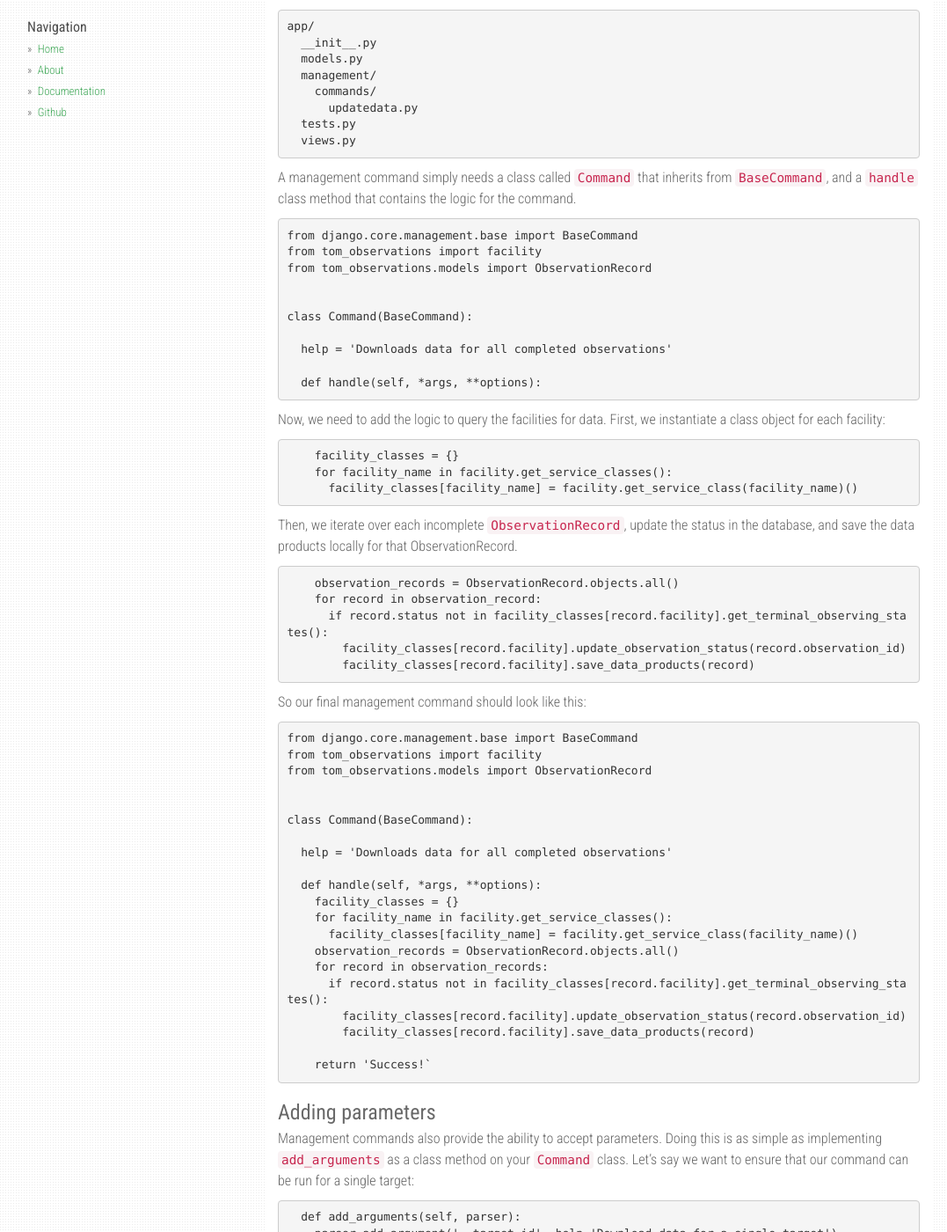
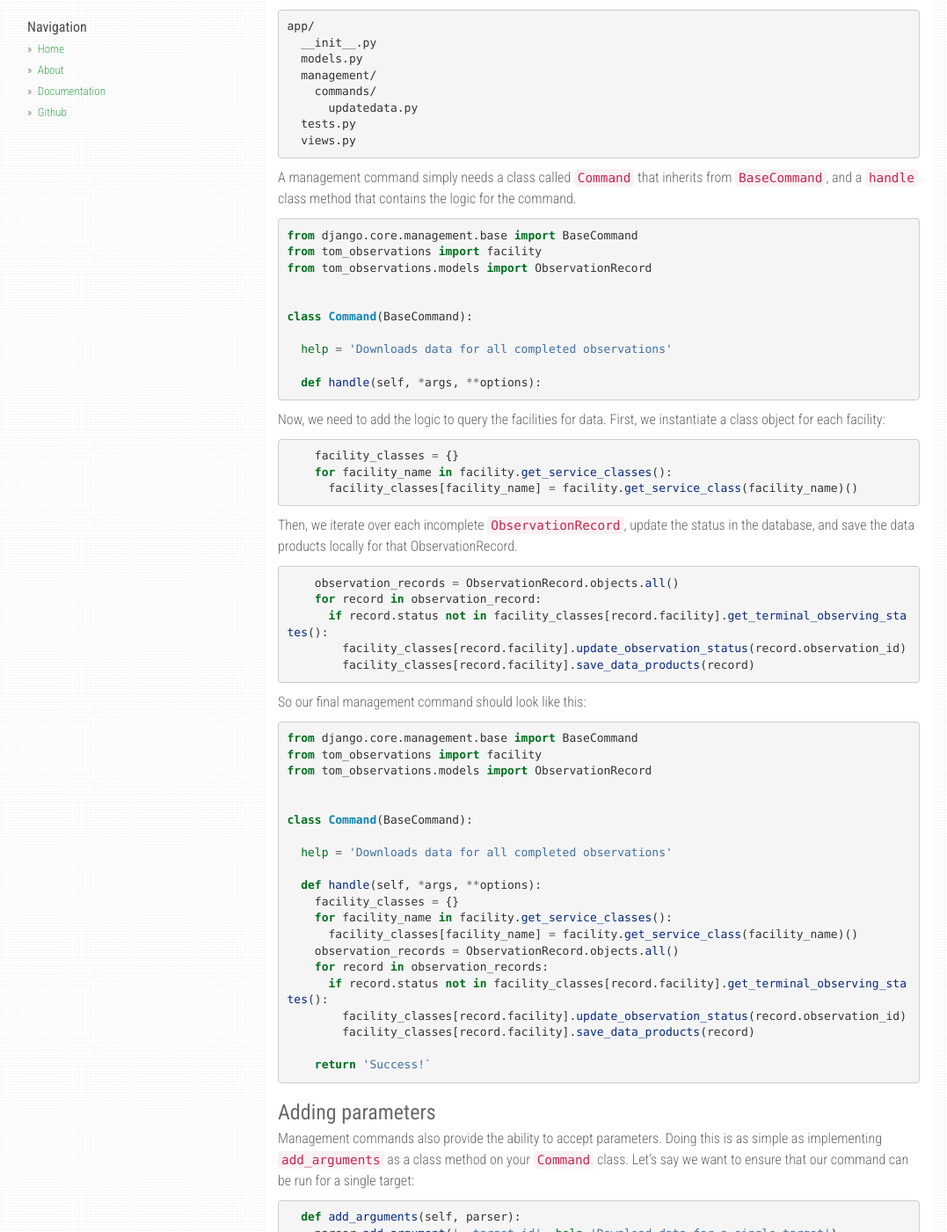
Before and after one commit to TOMToolkit/tomtoolkit.github.io, a Jekyll site: the page built from docs/automation.md, in a window 1280 px wide and 1400 px high, scrolled down 349 px. Shown: the whole window at 88% size, without its empty margins (54-1131 px from the left). Built offline with Jekyll 4.4.1, drawn with Linux system fonts in a browser that asks for light colours; nearby versions of some CDN libraries; our own code applies the rules of GitHub Pages for plain Markdown files; some of the changed text lies outside the part shown.

Commit message:
Included cron tutorial, updated syntax highlighting for Python code blocks

````diff
--- a/docs/automation.md
+++ b/docs/automation.md
@@ -23,7 +23,7 @@ app/
 
 A management command simply needs a class called `Command` that inherits from `BaseCommand`, and a `handle` class method that contains the logic for the command.
 
-```
+```python
 from django.core.management.base import BaseCommand
 from tom_observations import facility
 from tom_observations.models import ObservationRecord
@@ -38,7 +38,7 @@ class Command(BaseCommand):
 
 Now, we need to add the logic to query the facilities for data. First, we instantiate a class object for each facility:
 
-```
+```python
     facility_classes = {}
     for facility_name in facility.get_service_classes():
       facility_classes[facility_name] = facility.get_service_class(facility_name)()
@@ -46,7 +46,7 @@ Now, we need to add the logic to query the facilities for data. First, we instan
 
 Then, we iterate over each incomplete `ObservationRecord`, update the status in the database, and save the data products locally for that ObservationRecord.
 
-```
+```python
     observation_records = ObservationRecord.objects.all()
     for record in observation_record:
       if record.status not in facility_classes[record.facility].get_terminal_observing_states():
@@ -56,7 +56,7 @@ Then, we iterate over each incomplete `ObservationRecord`, update the status in
 
 So our final management command should look like this:
 
-```
+```python
 from django.core.management.base import BaseCommand
 from tom_observations import facility
 from tom_observations.models import ObservationRecord
@@ -83,14 +83,14 @@ class Command(BaseCommand):
 
 Management commands also provide the ability to accept parameters. Doing this is as simple as implementing `add_arguments` as a class method on your `Command` class. Let's say we want to ensure that our command can be run for a single target:
 
-```
+```python
   def add_arguments(self, parser):
     parser.add_argument('--target_id', help='Download data for a single target')
 ```
 
 That code will process any additional parameters, and we simply need to handle them in our, well, `handle` class method.
 
-```
+```python
   def handle(self, *args, **options):
     if options['target_id']:
       try:
@@ -101,13 +101,13 @@ That code will process any additional parameters, and we simply need to handle t
 
 Finally, we filter our initial set of observation records, so this line:
 
-```
+```python
     observation_records = ObservationRecord.objects.all()
 ```
 
 will become this:
 
-```
+```python
     observation_records = ObservationRecord.objects.filter(target=target)
 ```
 
````
Also changed, not shown: other parts of docs/automation.md (+1 -1 lines).
